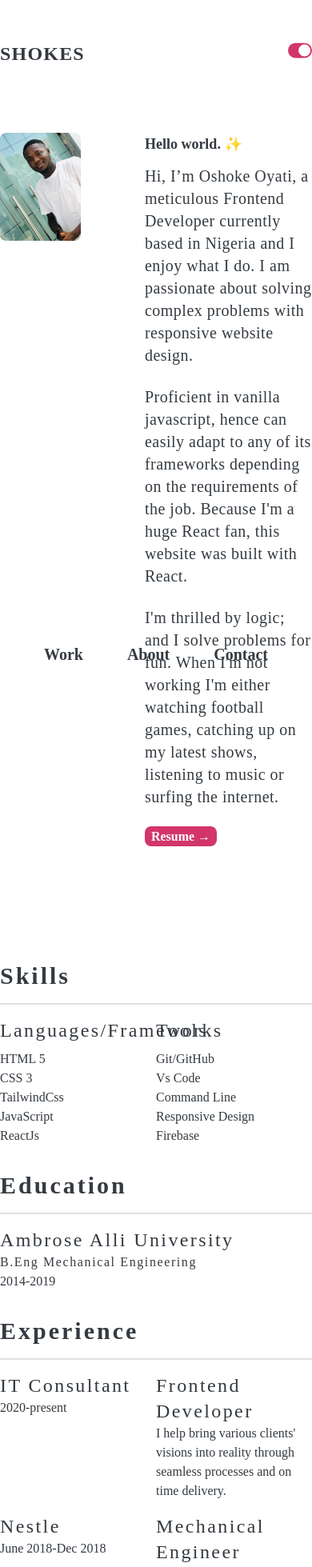
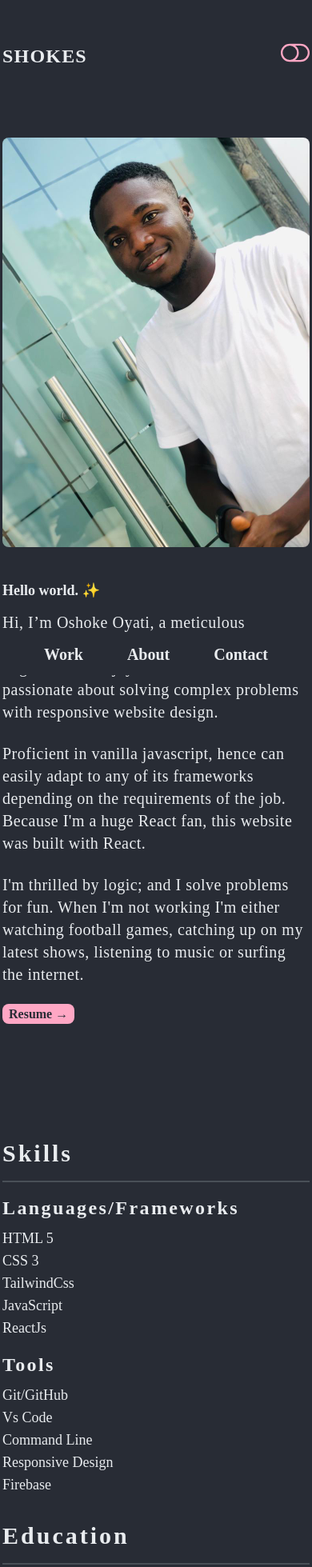
Before and after one commit to shokes/Personal-website, a React (Create React App) app: page /about in a window 390 px wide. Shown: the top 1959 px of the page at 80% size. Built offline with nearby package versions, Linux system fonts and the light colour scheme.

Commit message:
responsiveness

```diff
--- a/src/Components/Hero.js
+++ b/src/Components/Hero.js
@@ -1,14 +1,18 @@
 import cartoon from '../Images/oshoke-cartoon.png';
+import oshokelight from '../Images/oshoke-light.png';
 import { Slide, Fade } from 'react-awesome-reveal';
+import { useGlobalContext } from '../context';
 
 const Hero = function () {
+  const { theme } = useGlobalContext();
   return (
     <section>
-      <div className='flex mt-36 justify-center items-center gap-x-48  max-w-5xl mx-auto overflow-x-hidden '>
+      <div className='max-w-sm md:max-w-2xl  lg:flex mt-36 justify-center items-center gap-x-48  lg:max-w-5xl mx-auto overflow-x-hidden '>
         <Fade duration={3000}>
+          {theme === 'dark-theme' ? (
             <div className=''>
               <p className='text-lg text-text-color'>
-              Hi, I'm <b>Oshoke Oyati</b>
+                Hello, I'm <b>Oshoke Oyati</b>
               </p>
 
               <p className=' text-text-link font-semibold text-7xl capitalize'>
@@ -24,11 +28,34 @@ const Hero = function () {
                 solutions for digital products. 🚀
               </p>
             </div>
+          ) : (
+            <div className=''>
+              <p className='text-lg text-text-color'>
+                Hi, I'm <b>Oshoke</b>
+              </p>
+
+              <p className=' text-text-link font-semibold text-7xl capitalize'>
+                website{' '}
+              </p>
+              <h1 className=' text-text-link font-semibold text-7xl capitalize mb-2'>
+                developer;
+              </h1>
+
+              <p className='text-xl font-playfair text-text-color'>
+                A problem solving language learning beast, with the keen eye of
+                a growth engineer.📈
+              </p>
+            </div>
+          )}
         </Fade>
 
         <Slide direction='right' duration={1000}>
-          <div className='w-64'>
+          <div className='w-64 hidden  lg:block'>
+            {theme === 'dark-theme' ? (
               <img src={cartoon} alt='cartoon' />
+            ) : (
+              <img src={oshokelight} alt='cartoon' />
+            )}
           </div>
         </Slide>
       </div>
--- a/src/Components/Navbar.js
+++ b/src/Components/Navbar.js
@@ -1,41 +1,22 @@
 import { Link } from 'react-router-dom';
-import { useState, useEffect } from 'react';
+
 import { BsToggleOff, BsToggleOn } from 'react-icons/bs';
-
-const getStorageTheme = () => {
-  let theme = 'light-theme';
-  if (localStorage.getItem('theme')) {
-    theme = localStorage.getItem('theme');
-  }
-  return theme;
-};
+import { useGlobalContext } from '../context';
 
 const Navbar = function () {
-  const [theme, setTheme] = useState(getStorageTheme());
+  const { theme, themeHandler } = useGlobalContext();
 
-  useEffect(() => {
-    document.documentElement.classList = theme;
-    localStorage.setItem('theme', theme);
-  }, [theme]);
-
-  const themeHandler = () => {
-    if (theme === 'dark-theme') {
-      setTheme('light-theme');
-    } else {
-      setTheme('dark-theme');
-    }
-  };
   return (
     <section>
-      <nav className='pt-12 max-w-5xl mx-auto flex items-center justify-between text-text-color'>
+      <nav className=' pt-12 max-w-sm md:max-w-2xl lg:max-w-5xl mx-auto flex items-center justify-between text-text-color'>
         <Link
           to='/'
           className='text-2xl  tracking-wider uppercase font-extrabold'
         >
-          shokes
+          {theme === 'dark-theme' ? 'shokes' : 'oshoke'}
         </Link>
 
-        <div className='text-3xl text-text-link' onClick={themeHandler}>
+        <div className='text-4xl text-text-link' onClick={themeHandler}>
           <button>
             {theme === 'dark-theme' ? <BsToggleOff /> : <BsToggleOn />}
           </button>
--- a/src/Components/SingleWork.js
+++ b/src/Components/SingleWork.js
@@ -1,5 +1,3 @@
-import { Slide } from 'react-awesome-reveal';
-
 const SingleWork = function ({ title, desc, github, image, stack, website }) {
   return (
     <div className='rounded-lg p-3 shadow-xl'>
@@ -27,7 +25,11 @@ const SingleWork = function ({ title, desc, github, image, stack, website }) {
         </a>
       </div>
 
-      <img src={image} alt='project' className='w-full h-30 rounded-lg' />
+      <img
+        src={image}
+        alt='project'
+        className='w-full h-56 md:h-64 rounded-lg'
+      />
     </div>
   );
 };
--- a/src/Components/StickyBottomNav.js
+++ b/src/Components/StickyBottomNav.js
@@ -3,7 +3,7 @@ import { Link } from 'react-router-dom';
 const StickyBottomNav = function () {
   return (
     <section className='px-48'>
-      <div className='bottom-0 left-0 right-0 fixed text-text-color pb-3 pt-3'>
+      <div className='bottom-0 bg-background ease-in duration-300 left-0 right-0 fixed text-text-color pb-3 pt-3'>
         <ul className='flex  justify-evenly text-xl capitalize'>
           <Link to='/work' className='font-semibold'>
             work
--- a/src/Pages/About.js
+++ b/src/Pages/About.js
@@ -5,14 +5,16 @@ import { Zoom, Slide } from 'react-awesome-reveal';
 import GoToTop from '../GoToTop';
 const About = function () {
   return (
-    <section className='max-w-5xl mx-auto  '>
+    <section className='max-w-sm md:max-w-2xl lg:max-w-5xl mx-auto  '>
       <Navbar />
-      <div className='  flex mt-20 space-x-20 '>
+      <div className='grid grid-cols-1  lg:flex mt-20 space-x-0 lg:space-x-20 '>
         <Zoom triggerOnce>
           <img className='w-50 h-50 rounded-lg' src={Shokes} alt='Shokes' />
         </Zoom>
-        <div className='about-content'>
-          <h3 className='text-lg text-text-color font-bold'>Hello world. ✨</h3>
+        <div>
+          <h3 className='text-lg text-text-color font-bold mt-10 lg:mt-0'>
+            Hello world. ✨
+          </h3>
           <Slide direction='up' triggerOnce>
             <p className='mb-6 mt-3 text-text-color text-xl tracking-wide '>
               Hi, I’m Oshoke Oyati, a meticulous Frontend Developer currently
@@ -48,35 +50,35 @@ const About = function () {
         <h3 className='text-text-color font-extrabold text-3xl capitalize mb-4 tracking-widest '>
           skills
         </h3>
-        <Slide direction='right' duration={1000} triggerOnce>
+        <Slide direction='right' duration={2000} triggerOnce>
           <div className='w-full border boder-b border-border'></div>
         </Slide>
 
-        <Slide direction='up'>
-          <div className='flex '>
+        <Slide direction='up' triggerOnce>
+          <div className='grid grid-cols-1 md:flex '>
             <div className='w-1/2'>
-              <div className='semi-bold capitalize tracking-widest text-text-color text-2xl mt-4 mb-2'>
+              <div className='font-semibold capitalize tracking-widest text-text-color text-2xl mt-4 mb-2'>
                 languages/frameworks
               </div>
               <ul>
-                <li className='text-text-color '>HTML 5</li>
-                <li className='text-text-color '>CSS 3</li>
-                <li className='text-text-color '>TailwindCss</li>
-                <li className='text-text-color '>JavaScript</li>
-                <li className='text-text-color '>ReactJs</li>
+                <li className='text-text-color text-lg '>HTML 5</li>
+                <li className='text-text-color text-lg'>CSS 3</li>
+                <li className='text-text-color text-lg'>TailwindCss</li>
+                <li className='text-text-color text-lg'>JavaScript</li>
+                <li className='text-text-color text-lg'>ReactJs</li>
               </ul>
             </div>
 
             <div className='w-1/2'>
-              <div className='semi-bold capitalize tracking-widest text-text-color text-2xl mt-4 mb-2'>
+              <div className='font-semibold capitalize tracking-widest text-text-color text-2xl mt-4 mb-2'>
                 tools
               </div>
               <ul>
-                <li className='text-text-color '>Git/GitHub</li>
-                <li className='text-text-color '> Vs Code</li>
-                <li className='text-text-color '>Command Line</li>
-                <li className='text-text-color '>Responsive Design</li>
-                <li className='text-text-color '>Firebase</li>
+                <li className='text-text-color text-lg '>Git/GitHub</li>
+                <li className='text-text-color text-lg '> Vs Code</li>
+                <li className='text-text-color  text-lg'>Command Line</li>
+                <li className='text-text-color text-lg'>Responsive Design</li>
+                <li className='text-text-color text-lg '>Firebase</li>
               </ul>
             </div>
           </div>
@@ -87,13 +89,13 @@ const About = function () {
         <h3 className='text-text-color font-extrabold text-3xl capitalize mb-4 tracking-widest mt-8'>
           education
         </h3>
-        <Slide direction='left' duration={1000} triggerOnce>
+        <Slide direction='left' duration={2000} triggerOnce>
           <div className='w-full border boder-b border-border '></div>
         </Slide>
         <div>
-          <Slide direction='up'>
+          <Slide direction='up' triggerOnce>
             <div>
-              <div className='semi-bold capitalize tracking-widest text-text-color text-2xl mt-4'>
+              <div className='font-semibold capitalize tracking-widest text-text-color text-2xl mt-4'>
                 Ambrose Alli University
               </div>
               <div className='semi-bold capitalize tracking-widest  text-text-color text-base'>
@@ -109,46 +111,46 @@ const About = function () {
         <h3 className='text-text-color font-extrabold text-3xl capitalize mb-4 tracking-widest mt-8 '>
           experience
         </h3>
-        <Slide direction='right' duration={1000} triggerOnce>
+        <Slide direction='right' duration={2000} triggerOnce>
           <div className='w-full border boder-b border-border'></div>
         </Slide>
-        <Slide direction='up'>
-          <div className='flex '>
-            <div className='w-1/2'>
-              <div className='semi-bold capitalize tracking-widest text-text-color text-2xl mt-4'>
+        <Slide direction='up' triggerOnce>
+          <div className='grid grid-cols-1 md:flex '>
+            <div className='md:w-1/2'>
+              <div className='font-semibold capitalize tracking-widest text-text-color text-2xl mt-4'>
                 IT Consultant
               </div>
               <span className='text-text-color'>2020-present</span>
             </div>
 
-            <div className='w-1/2'>
-              <div className='semi-bold capitalize tracking-widest text-text-color text-2xl mt-4'>
+            <div className='md:w-1/2'>
+              <div className='font-semibold capitalize tracking-widest text-text-color text-2xl mt-4'>
                 {' '}
                 Frontend Developer
               </div>
-              <p className='text-text-color'>
+              <p className='text-text-color text-lg'>
                 I help bring various clients' visions into reality through
                 seamless processes and on time delivery.
               </p>
             </div>
           </div>
         </Slide>
-        <Slide direction='up'>
-          <div className='flex'>
-            <div className='w-1/2'>
-              <div className='semi-bold capitalize tracking-widest text-text-color text-2xl mt-4'>
+        <Slide direction='up' triggerOnce>
+          <div className='grid grid-cols-1 md:flex'>
+            <div className='md:w-1/2'>
+              <div className='font-semibold capitalize tracking-widest text-text-color text-2xl mt-4'>
                 {' '}
                 Nestle
               </div>
               <span className='text-text-color'> June 2018-Dec 2018</span>
             </div>
 
-            <div className='w-1/2'>
-              <div className='semi-bold capitalize tracking-widest text-text-color text-2xl mt-4'>
+            <div className='md:w-1/2'>
+              <div className='font-semibold capitalize tracking-widest text-text-color text-2xl mt-4'>
                 {' '}
                 Mechanical Engineer
               </div>
-              <p className='text-text-color'>
+              <p className='text-text-color text-lg'>
                 I managed a variety of customer services and administrative
                 tasks to resolve customer issues.
               </p>
@@ -156,22 +158,22 @@ const About = function () {
           </div>
         </Slide>
 
-        <Slide direction='up'>
-          <div className='flex'>
-            <div className='w-1/2'>
-              <div className='semi-bold capitalize tracking-widest text-text-color text-2xl mt-4'>
+        <Slide direction='up' triggerOnce>
+          <div className='grid grid-cols-1 md:flex'>
+            <div className='md:w-1/2'>
+              <div className='font-semibold capitalize tracking-widest text-text-color text-2xl mt-4'>
                 {' '}
                 AltSchool Africa
               </div>
               <span className='text-text-color'>Feb 2022-present</span>
             </div>
 
-            <div className='w-1/2'>
-              <div className='semi-bold capitalize tracking-widest text-text-color text-2xl mt-4'>
+            <div className='md:w-1/2'>
+              <div className='font-semibold capitalize tracking-widest text-text-color text-2xl mt-4'>
                 {' '}
                 Frontend Developer Student
               </div>
-              <p className='text-text-color'>
+              <p className='text-text-color text-lg'>
                 Excited to begin my journey at a very good school that teaches
                 skills that apply to my everyday work.
               </p>
--- a/src/Pages/Contact.js
+++ b/src/Pages/Contact.js
@@ -8,12 +8,12 @@ const Contact = function () {
     <section>
       <Navbar />
 
-      <div className='px-60  mt-20'>
+      <div className='max-w-sm md:max-w-2xl lg:max-w-5xl mx-auto  mt-20'>
         <h2 className='text-4xl capitalize text-center text-text-color mb-8 font-bold'>
           get in touch!
         </h2>
         <Slide direction='up' duration={200}>
-          <p className='text-xl text-center mb-12 px-20 text-text-color '>
+          <p className='text-xl text-center mb-12 lg:px-20  text-text-color '>
             You can reach out to me via Email. I’m not really active on Linkedin
             but you can follow me on Twitter. I post links to really good music
             on my twitter but if you want something serious you can check my
@@ -22,7 +22,7 @@ const Contact = function () {
           <div className='text-center mb-20'>
             <a
               className='bg-text-link text-background font-semibold px-2 py-1 rounded-lg hover:bg-white hover:text-black ease-in duration-300 text-center '
-              href='https://drive.google.com/file/d/1F4_h6XCy_xL_MKQsG95_GCd5zBVk1T0O'
+              href='mailto:oyatioshoke@yahoo.com'
               target='_blank'
               rel='noreferrer'
             >
@@ -30,12 +30,12 @@ const Contact = function () {
             </a>
           </div>
         </Slide>
-        <div className='grid grid-cols-4 justify-center items-center text-center'>
+        <div className='grid grid-cols-2 md:grid-cols-4 gap-y-5 justify-center items-center text-center'>
           <Slide direction='up' delay={200} duration={300}>
             <div>
               <a
                 className=' text-text-link text-xl font-semibold '
-                href='https://drive.google.com/file/d/1F4_h6XCy_xL_MKQsG95_GCd5zBVk1T0O'
+                href='https://github.com/shokes'
                 target='_blank'
                 rel='noreferrer'
               >
@@ -47,7 +47,7 @@ const Contact = function () {
             <div>
               <a
                 className=' text-text-link text-xl font-semibold '
-                href='https://drive.google.com/file/d/1F4_h6XCy_xL_MKQsG95_GCd5zBVk1T0O'
+                href='https://twitter.com/Airshokes'
                 target='_blank'
                 rel='noreferrer'
               >
@@ -59,7 +59,7 @@ const Contact = function () {
             <div>
               <a
                 className=' text-text-link text-xl font-semibold '
-                href='https://drive.google.com/file/d/1F4_h6XCy_xL_MKQsG95_GCd5zBVk1T0O'
+                href='mailto:oyatioshoke@yahoo.com'
                 target='_blank'
                 rel='noreferrer'
               >
@@ -71,9 +71,9 @@ const Contact = function () {
             <div>
               <a
                 className=' text-text-link text-xl font-semibold'
-                href='https://drive.google.com/file/d/1F4_h6XCy_xL_MKQsG95_GCd5zBVk1T0O'
+                href='https://www.linkedin.com/in/oshoke-oyati?lipi=urn%3Ali%3Apage%3Ad_flagship3_profile_view_base_contact_details%3B7bIwlnH1TeKUJ6r3jWAS6g%3D%3D'
+                rel='noreferrer'
                 target='_blank'
-                rel='noreferrer'
               >
                 LinkedIn
               </a>
--- a/src/Pages/Work.js
+++ b/src/Pages/Work.js
@@ -11,7 +11,7 @@ const Work = function () {
       <Navbar />
 
       {/* //  <Zoom cascade triggerOnce duration={600}></Zoom> */}
-      <div className='  max-w-5xl mx-auto mt-20 grid grid-cols-2 gap-7 pb-20'>
+      <div className='grid-cols-1 md:max-w-2xl max-w-sm lg:max-w-5xl mx-auto mt-20 grid lg:grid-cols-2 gap-7 pb-20'>
         <Zoom cascade triggerOnce duration={600}>
           {projects.map((project) => {
             console.log(project);
--- /dev/null
+++ b/src/context.js
@@ -0,0 +1,42 @@
+import React, { useContext, useState, useEffect } from 'react';
+
+const AppContext = React.createContext();
+
+const AppProvider = function ({ children }) {
+  const getStorageTheme = () => {
+    let theme = 'dark-theme';
+    if (localStorage.getItem('theme')) {
+      theme = localStorage.getItem('theme');
+    }
+    return theme;
+  };
+
+  //
+  const [theme, setTheme] = useState(getStorageTheme());
+
+  useEffect(() => {
+    document.documentElement.classList = theme;
+    localStorage.setItem('theme', theme);
+    // eslint-disable-next-line
+  }, [theme]);
+
+  const themeHandler = () => {
+    if (theme === 'dark-theme') {
+      setTheme('light-theme');
+    } else {
+      setTheme('dark-theme');
+    }
+  };
+
+  return (
+    <AppContext.Provider value={{ theme, themeHandler, setTheme }}>
+      {children}
+    </AppContext.Provider>
+  );
+};
+
+export const useGlobalContext = function () {
+  return useContext(AppContext);
+};
+
+export { AppContext, AppProvider };
--- a/src/index.js
+++ b/src/index.js
@@ -2,12 +2,15 @@ import React from 'react';
 import ReactDOM from 'react-dom/client';
 import './index.css';
 import App from './App';
+import { AppProvider } from './context';
 import reportWebVitals from './reportWebVitals';
 
 const root = ReactDOM.createRoot(document.getElementById('root'));
 root.render(
   <React.StrictMode>
-    <App />
+    <AppProvider>
+      <App />
+    </AppProvider>
   </React.StrictMode>
 );
 
```
Also changed, not shown: src/index.css (+0 -142 lines), src/Images/oshoke-light.png (added). Lines whose indentation alone changed are shown as unchanged.
